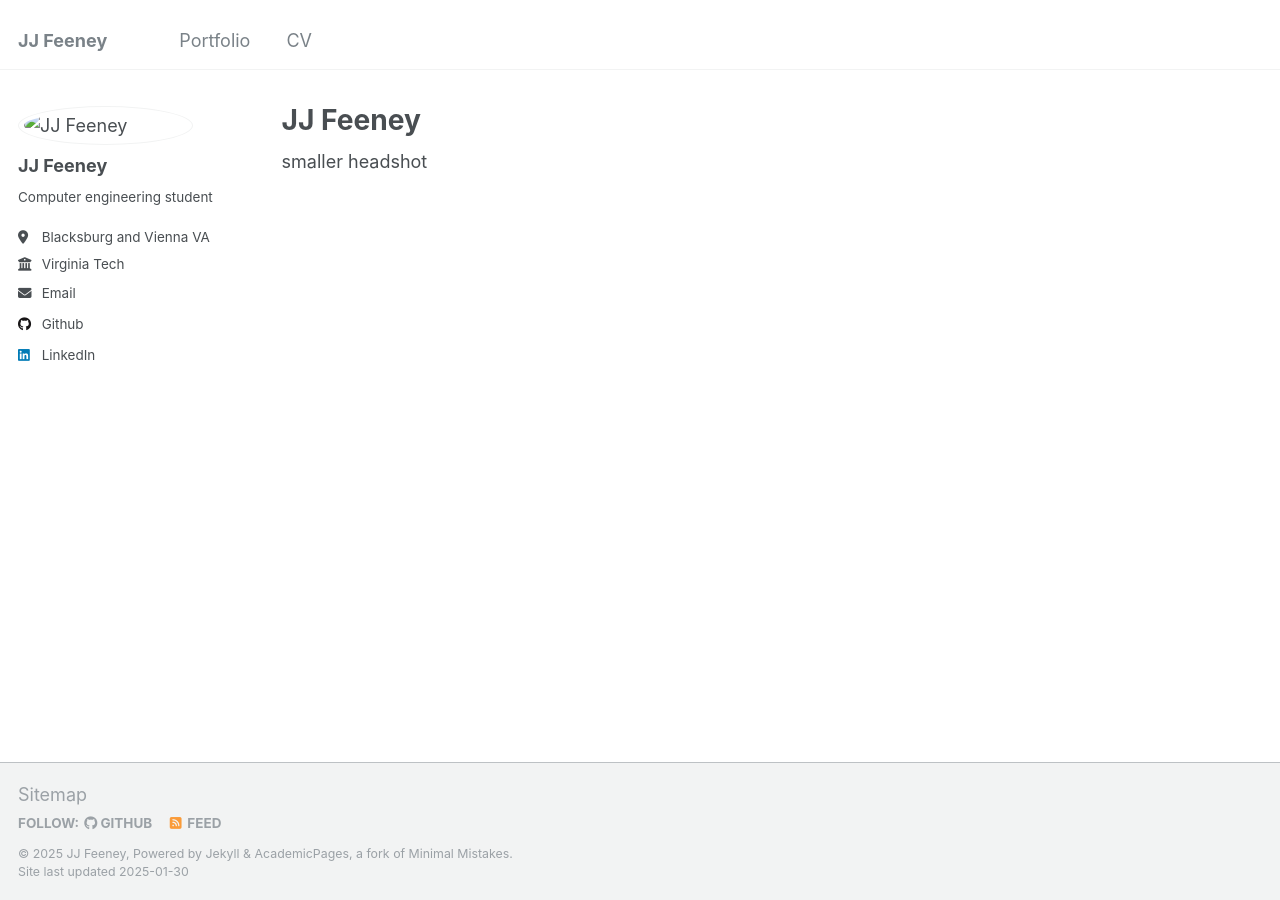
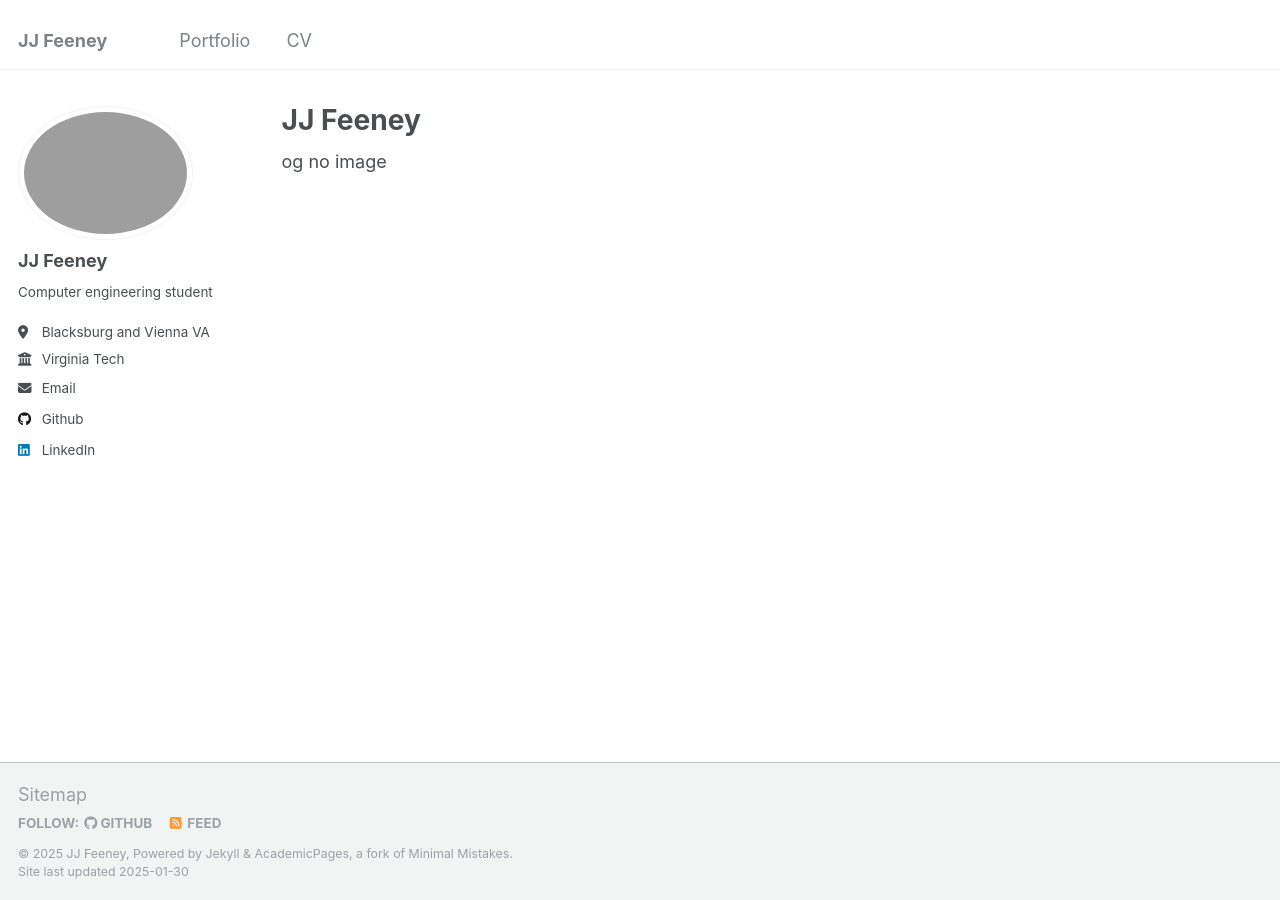
Before and after one commit to Jfee04/Jfee04.github.io, a Jekyll site: the page built from _pages/about.md, in a window 1280 px wide. Built offline with Jekyll 4.4.1, drawn with Linux system fonts in a browser that asks for light colours.

Commit message:
revert pfp

```diff
--- a/_config.yml
+++ b/_config.yml
@@ -21,7 +21,7 @@ repository               : "Jfee04/Jfee04.github.io"
 #               Additional customization can be done by editing /_includes/author-profile.html
 author:
   # Biographic information
-  avatar           : "images/HeadShot.png"
+  avatar           : "images/profile.png"
   name             : "JJ Feeney"
   pronouns         : # example: "she/her"
   bio              : "Computer engineering student"
--- a/_pages/about.md
+++ b/_pages/about.md
@@ -7,4 +7,4 @@ redirect_from:
   - /about.html
 ---
 
-smaller headshot
+og no image
```
